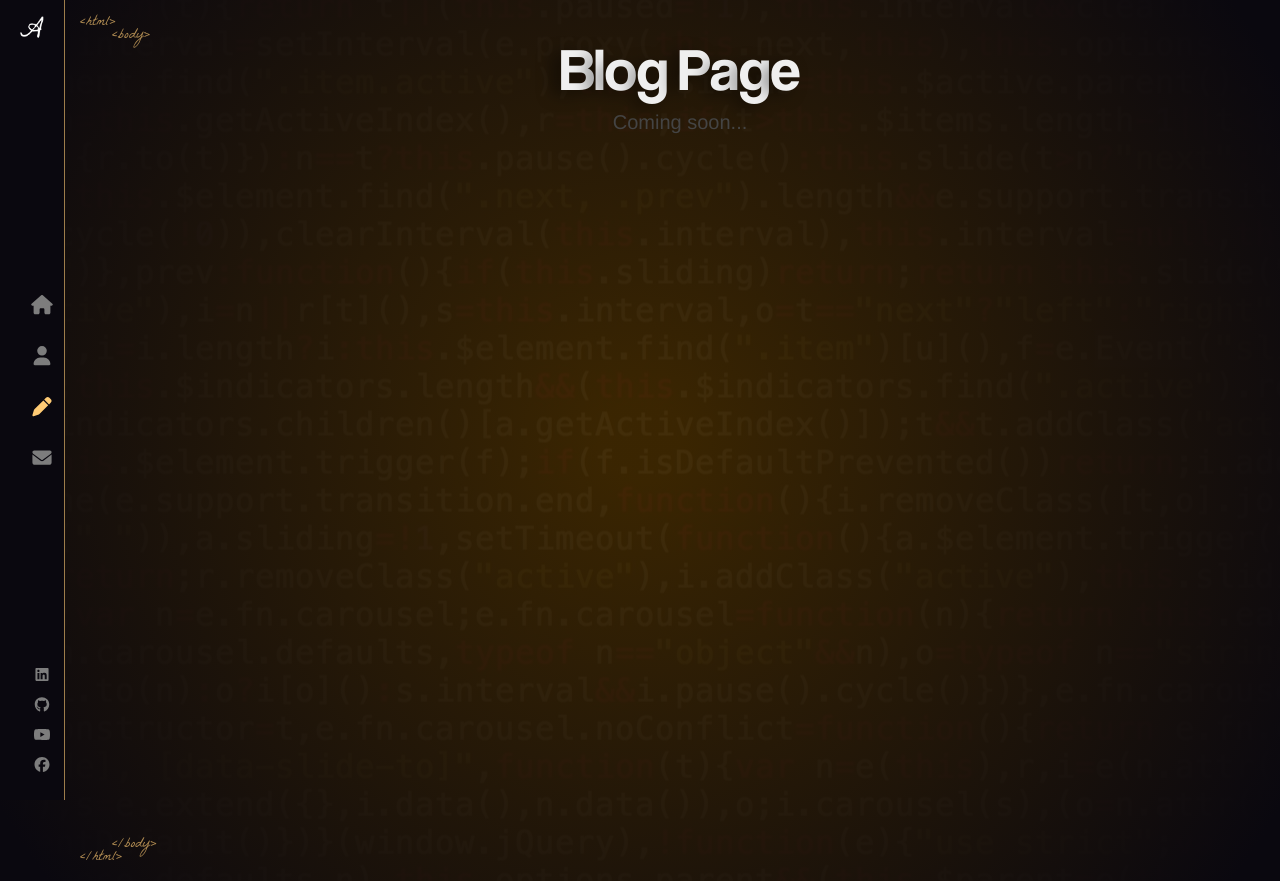
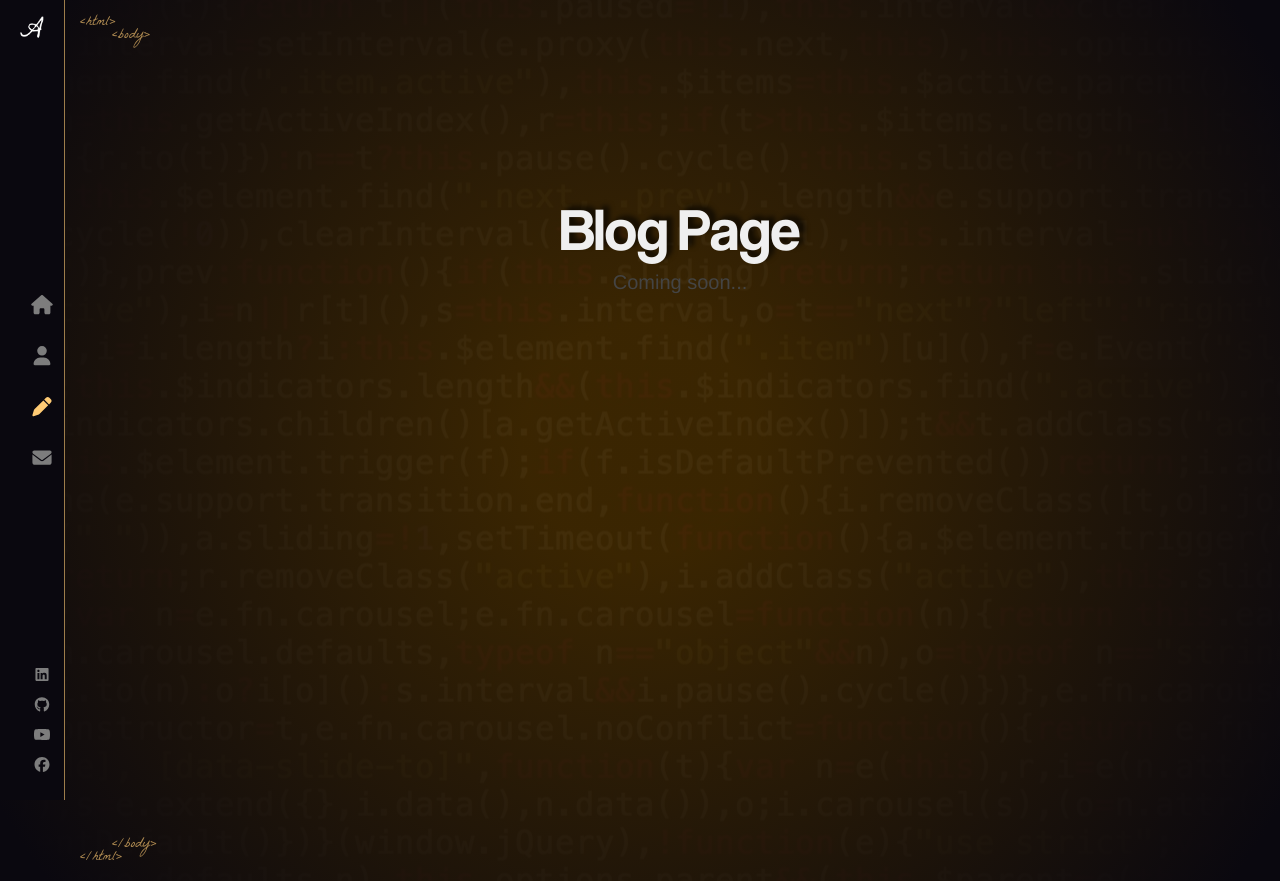
Before and after one commit to anuja-rahul/portfolio-nextjs, a Next.js app: page /blog in a window 1280 px wide. Built offline with nearby package versions, Linux system fonts and the light colour scheme.

Commit message:
glow div added

```diff
--- a/src/app/blog/page.tsx
+++ b/src/app/blog/page.tsx
@@ -22,7 +22,7 @@ export default function Blog() {
 
   return (
     <section id="About" className="min-h-screen">
-      <div className="section-container text-balance text-center">
+      <div className="section-container text-balance text-center pt-40">
         <h1 className="title z-40 text-4xl sm:text-5xl lg:text-6xl">
           <AnimatedHero
             letterClass={letterClass}
@@ -30,6 +30,7 @@ export default function Blog() {
             idx={11}
           />
         </h1>
+        <div className="glow absolute z-10  w-[20%] aspect-square max-w-xl rounded-full blur-3xl filter" />
         <h4 className="pt-2 text-xl">Coming soon...</h4>
       </div>
     </section>
--- a/src/components/RotatingText.tsx
+++ b/src/components/RotatingText.tsx
@@ -40,7 +40,7 @@ export default function RotatingText() {
 
   return (
     <div className="roll-container">
-      <div className="text-wrapper pointer-events-none font-['Coolvetica'] text-[0.8rem] sm:pt-2 sm:text-[1.4rem] lg:text-[2rem]">
+      <div className="text-wrapper pointer-events-none font-['Coolvetica'] text-[0.8rem] pt-4 sm:pt-3 md:pt-2 sm:text-[1.4rem] lg:text-[2rem]">
         <span className="title-items absolute">Frontend Developer</span>
         <span className="title-items absolute">Python Developer</span>
         <span className="title-items absolute">CS Undergraduate</span>
--- a/src/components/hero/Hero.tsx
+++ b/src/components/hero/Hero.tsx
@@ -60,6 +60,7 @@ export default function Hero() {
         </div>
 
         {/* <h1 className="title absolute">This is content</h1> */}
+        <div className="glow absolute z-10  aspect-square w-[40%] max-w-xl rounded-full blur-3xl filter md:w-[30%]" />
         {/* lg:pl-[40%] pl-[30%] sm:pl-[25%] */}
       </div>
     </section>
--- a/src/components/home.scss
+++ b/src/components/home.scss
@@ -1,3 +1,9 @@
+
+.glow{
+  background-color: rgba(115, 76, 8, 0.25);
+}
+
+
 .section-container {
   // border: 2px solid #fff;
   display: flex;
@@ -5,7 +11,7 @@
   align-items: center;
   flex-wrap: wrap;
   flex-direction: column;
-  color: #dadada;
+  color: #efefef;
   font-family: "Coolvetica";
   width: 100%;
   height: auto;
@@ -30,10 +36,10 @@
       font-size: 1.1rem;
       position: absolute;
       top: -1rem;
-      margin-top: -.7rem;
+      margin-top: -0.7rem;
       left: auto;
       opacity: 0.6;
-      margin-right: .5rem;
+      margin-right: 0.5rem;
     }
 
     &::after {
@@ -45,7 +51,7 @@
       font-size: 1.1rem;
       position: absolute;
       bottom: -1rem;
-      margin-left: .5rem;
+      margin-left: 0.5rem;
       right: auto;
       // right: 2rem;
       // margin-top: 2rem;
@@ -57,6 +63,14 @@
 }
 
 #Hero {
+  // border: 2px solid #fff;
+  // background:
+  //   radial-gradient(
+  //     circle at center,
+  //     rgba(156, 18, 18, 0.2) 1%,
+  //     rgba(10, 8, 15, 0) 100%
+  //   ),
+  //   url("") center !important;
   height: 90vh;
   display: block;
   font-family: "Coolvetica";
@@ -64,16 +78,17 @@
 
 .roll-container {
   width: 60%;
-  color: #c1c1c1;
   font-weight: 400;
-  // font-size: 0.7rem;
   letter-spacing: 3px;
   margin: 0;
+  color: #ffcb74;
+  // font-size: 0.7rem;
   // animation: fadeIn 1s 1.8s backwards;
   span {
-    // font-size: 2rem;
     margin: 0;
     line-height: 0;
+    text-shadow: 4px -6px 5px rgba(0, 0, 0, 0.6);
+    // font-size: 2rem;
     // opacity: 0;
   }
 }
--- a/src/components/index.scss
+++ b/src/components/index.scss
@@ -10,6 +10,7 @@
 //   margin-right: 0.3rem;
 // }
 
+
 .text-animate-hover._16 {
   animation-fill-mode: both;
   &:hover {
@@ -19,7 +20,7 @@
 
 .text-animate,
 .text-animate-hover {
-  text-shadow: -8px 4px 15px rgba(0, 0, 0, 0.5);
+  text-shadow: 6px -4px 5px rgba(0, 0, 0, 0.6);
   color: #efefef;
   font-family: "Coolvetica";
 }
--- a/src/components/layout/index.scss
+++ b/src/components/layout/index.scss
@@ -1,4 +1,11 @@
 .layout {
+  background:
+    radial-gradient(
+      circle at center,
+      rgba(59, 37, 0, 0.96) 15%,
+      rgb(10, 8, 15) 95%
+    ),
+    url("./../../assets/images/code.jpg") center repeat !important;
   //   overflow-y: initial !important;
   //   overflow-y: scroll !important;
   z-index: 99;
@@ -11,13 +18,7 @@
     "sans-serif";
   // color: #0a080f;
   color: #444;
-  background:
-    radial-gradient(
-      circle at center,
-      rgba(59, 37, 0, 0.96) 5%,
-      rgb(10, 8, 15) 95%
-    ),
-    url("./../../assets/images/code.jpg") center repeat !important;
+
   /* background-image: radial-gradient(circle, rgba(0, 0, 0, 0) 5%, rgb(157, 20, 20) 95%), url('assets/images/code.jpg'); */
   /* overflow: hidden; */
   overflow-x: hidden;
```
